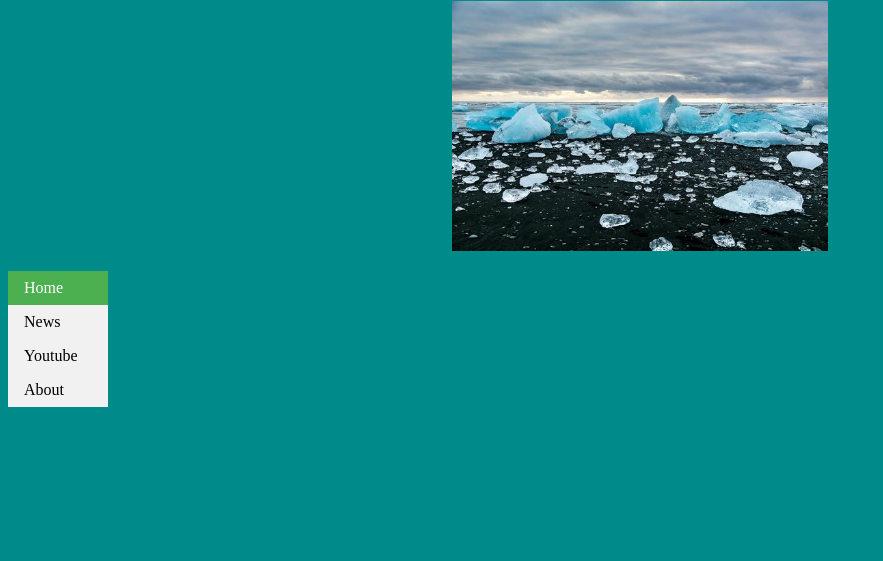
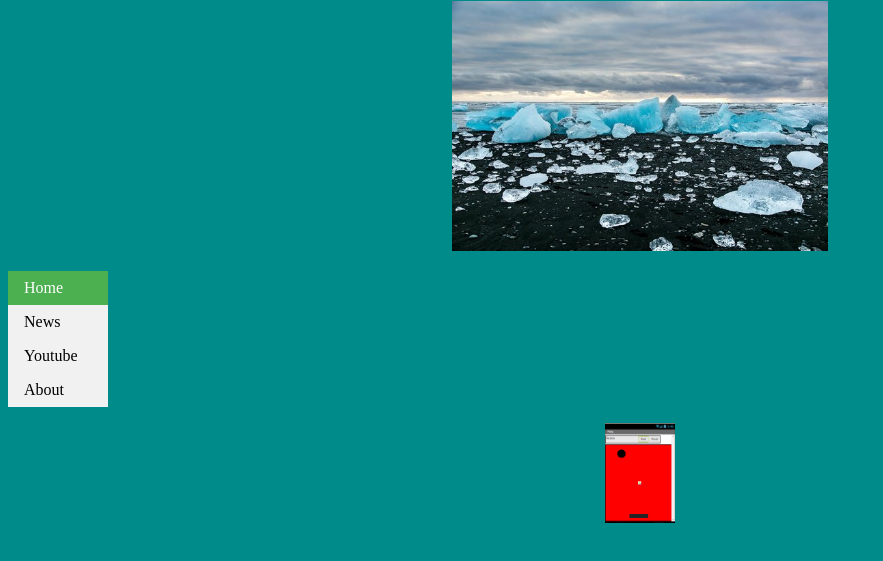
Before and after one commit to rfullwood439/rfullwood439.github.io, a plain HTML site: page My_Website/index.html in a window 1280 px wide. Shown: the part 123-684 px from the top of the page, without its empty margins (0-883 px from the left). Drawn offline with Linux system fonts and the light colour scheme.

Commit message:
appinventor

```diff
--- a/My_Website/index.html
+++ b/My_Website/index.html
@@ -43,6 +43,8 @@ li a:hover:not(.active) {
   <li><a href="https://www.youtube.com/">Youtube</a></li>
   <li><a href="portfolio.html">About</a></li>
 </ul>
+ <a href="PongOriginal_copy.apk" download="PongOriginal_copy.apk"</a>
+<center>      <img src="Images/Pong.PNG" height="100"></center>
 
 </body>
 </html>
```
Also changed, not shown: My_Website/Images/Pong.PNG (added), 1 other file.
